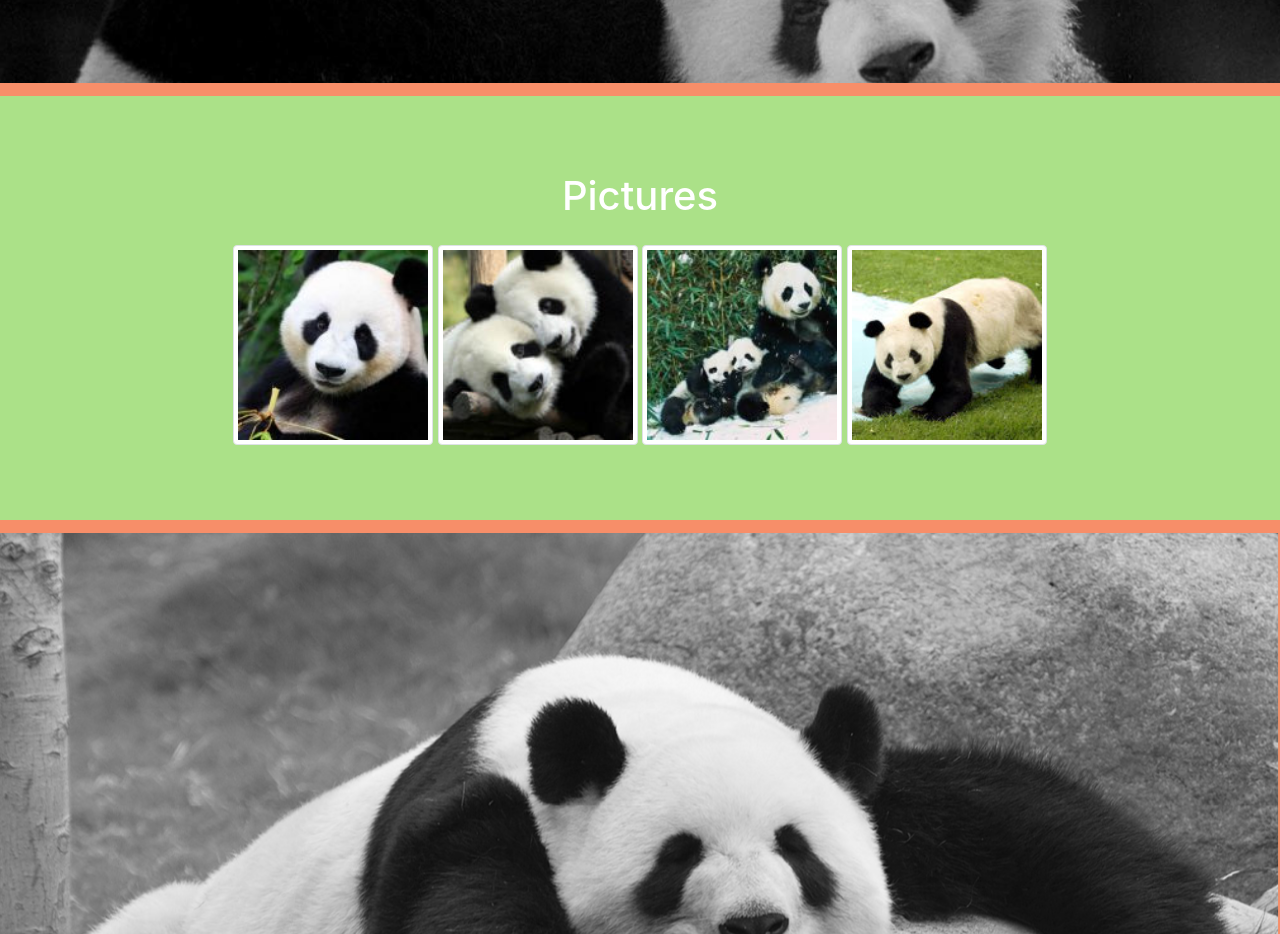
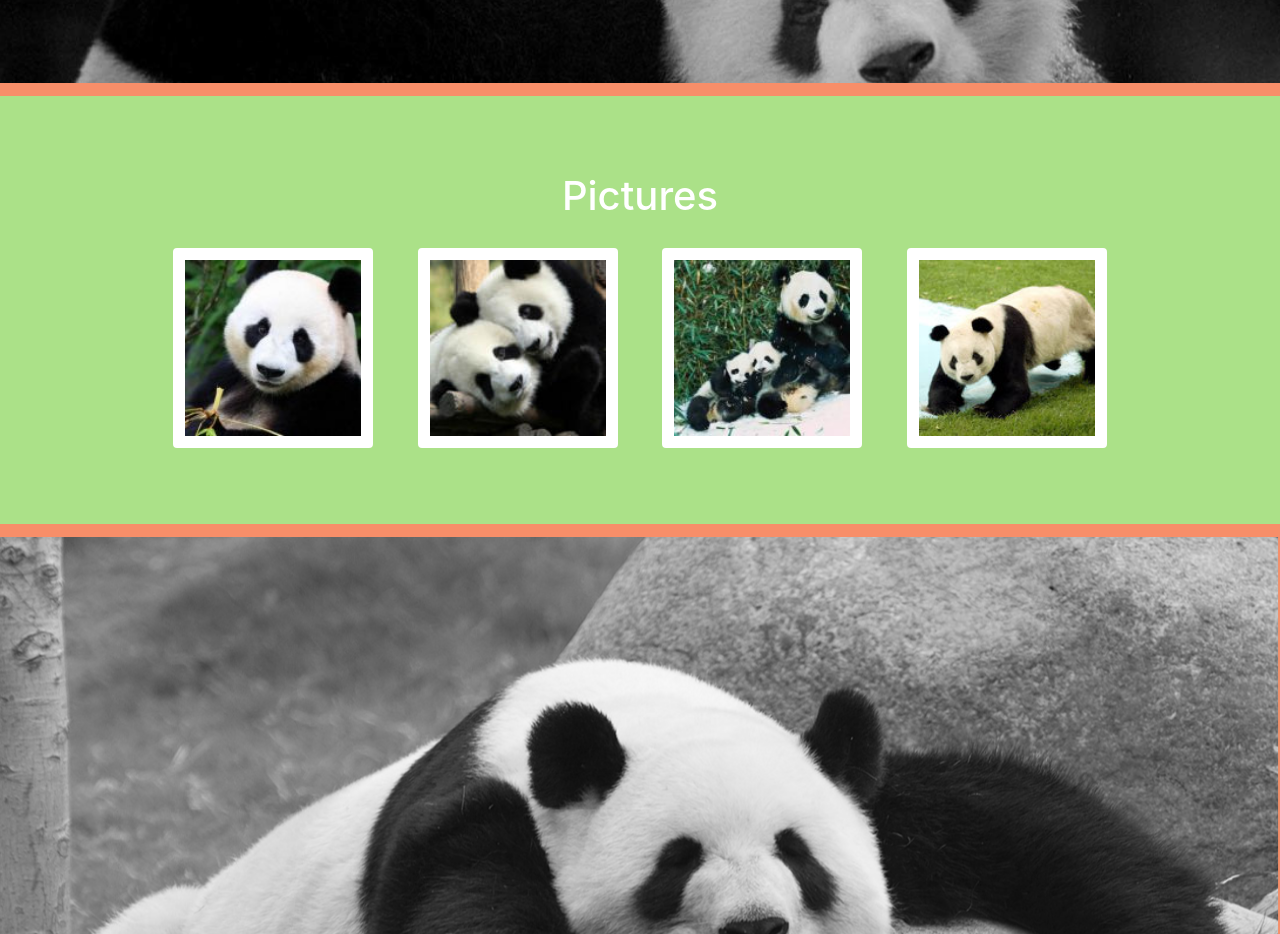
Before and after one commit to ElizabethVegaM/love-panda, a plain HTML site: page index.html in a window 1280 px wide. Shown: the part 1640-2574 px from the top of the page. Drawn offline with nearby package versions, Linux system fonts and the light colour scheme.

Commit message:
arreglado img thumbnails

```diff
--- a/assets/css/style.css
+++ b/assets/css/style.css
@@ -41,8 +41,13 @@ h3 {
 .img-thumbnail {
   height: 200px;
   width: 200px;
+  border: 8px solid white;
 }
 
 #pictures {
-  padding: 3%;
+  padding: 3% 0%;
 }
+
+.one {
+  margin-right: 40px;
+}
--- a/index.html
+++ b/index.html
@@ -35,9 +35,9 @@
     <div id="pandaPic" class="row justify-content-center">
       <section id="pictures">
         <h3>Pictures</h3>
-          <img src="assets/img/a1.jpg" alt="" class="img-thumbnail">
-          <img src="assets/img/a2.jpg" alt="" class="img-thumbnail">
-          <img src="assets/img/a3.jpg" alt="" class="img-thumbnail">
+          <img src="assets/img/a1.jpg" alt="" class="img-thumbnail one">
+          <img src="assets/img/a2.jpg" alt="" class="img-thumbnail one">
+          <img src="assets/img/a3.jpg" alt="" class="img-thumbnail one">
           <img src="assets/img/a4.jpg" alt="" class="img-thumbnail">
       </section>
     </div>
```
